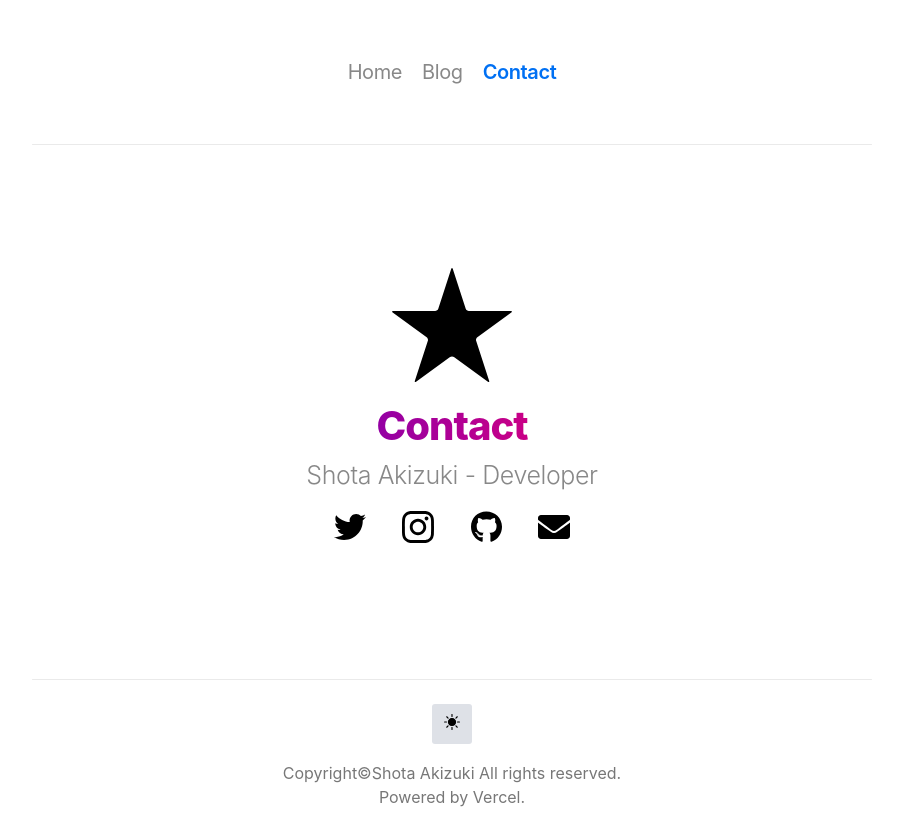
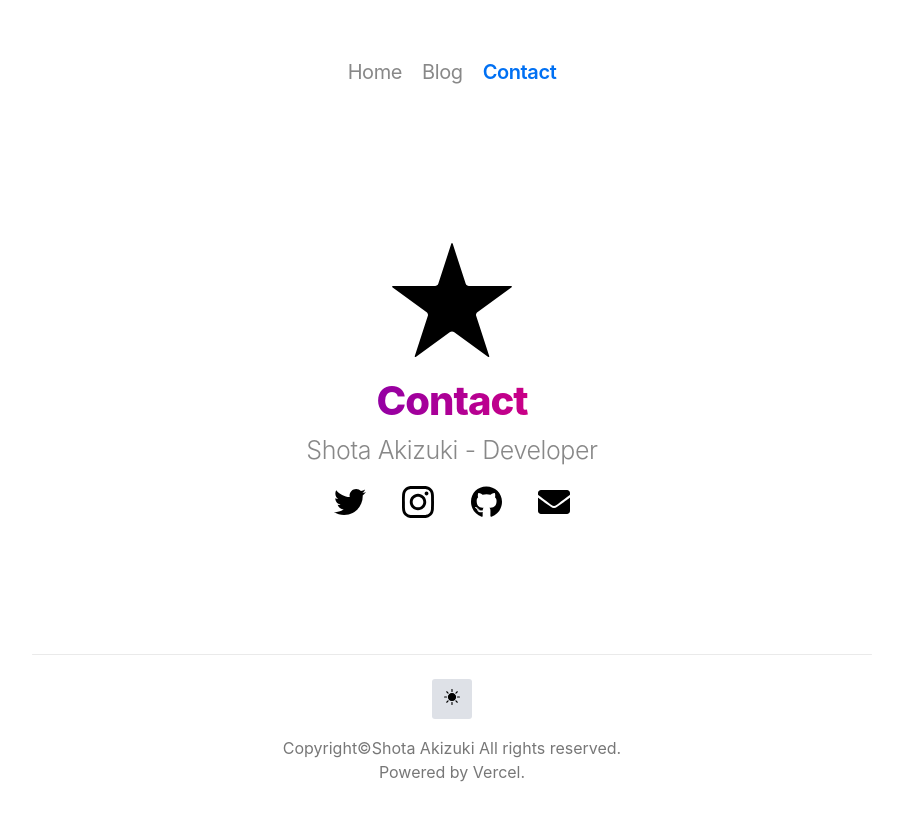
Before and after one commit to shota-akizuki/shota-dev, a Next.js app: page /contact in a window 1280 px wide. Shown: the whole page, without its empty margins (188-1091 px from the left). After the commit the page ends 814 px from the top, so only its background shows below. Built offline with nearby package versions, Linux system fonts and the light colour scheme.

Commit message:
update: ブログのスタイルを見やすく調整

```diff
--- a/pages/contact.tsx
+++ b/pages/contact.tsx
@@ -35,8 +35,7 @@ const contacts = [
 export default () => (
   <>
     <Header titlePre="Contact" />
-    <Divider />
-    <div style={{ marginTop: 120 }} className={sharedStyles.layout}>
+    <div style={{ marginTop: 96 }} className={sharedStyles.layout}>
       <PointedStar
         className={sharedStyles.logo}
         style={{
--- a/pages/index.tsx
+++ b/pages/index.tsx
@@ -22,7 +22,7 @@ export default function Home({ blog }) {
         >
           Minimalistic, Practical, Beautiful.
         </h2>
-        <Divider />
+
         <h2
           style={{
             marginTop: 80,
--- a/styles/blog.module.scss
+++ b/styles/blog.module.scss
@@ -6,6 +6,7 @@
 }
 
 .title {
+  font-size: 1.6rem;
   margin-top: 0;
   padding: 16px;
 }
@@ -35,7 +36,7 @@
   & > p {
     font-size: 16px;
     padding: 16px;
-    line-height: 1.7;
+    line-height: 1.8;
     color: var(--color-accents-1);
     letter-spacing: 0.2px;
   }
--- a/styles/globals.css
+++ b/styles/globals.css
@@ -145,6 +145,7 @@ footer span {
 /*Dark Theme用*/
 :root {
   --color-text: #000;
+  --color-accents-1: #111;
   --color-accents-2: #777777;
   --color-accents-3: #888;
   --color-bg: #fff;
@@ -155,6 +156,7 @@ footer span {
 /* 追記 */
 :root[data-theme='dark'] {
   --color-text: #fff;
+  --color-accents-1: #fff;
   --color-accents-2: #fff;
   --color-accents-3: #fff;
   --color-bg: #000;
```
